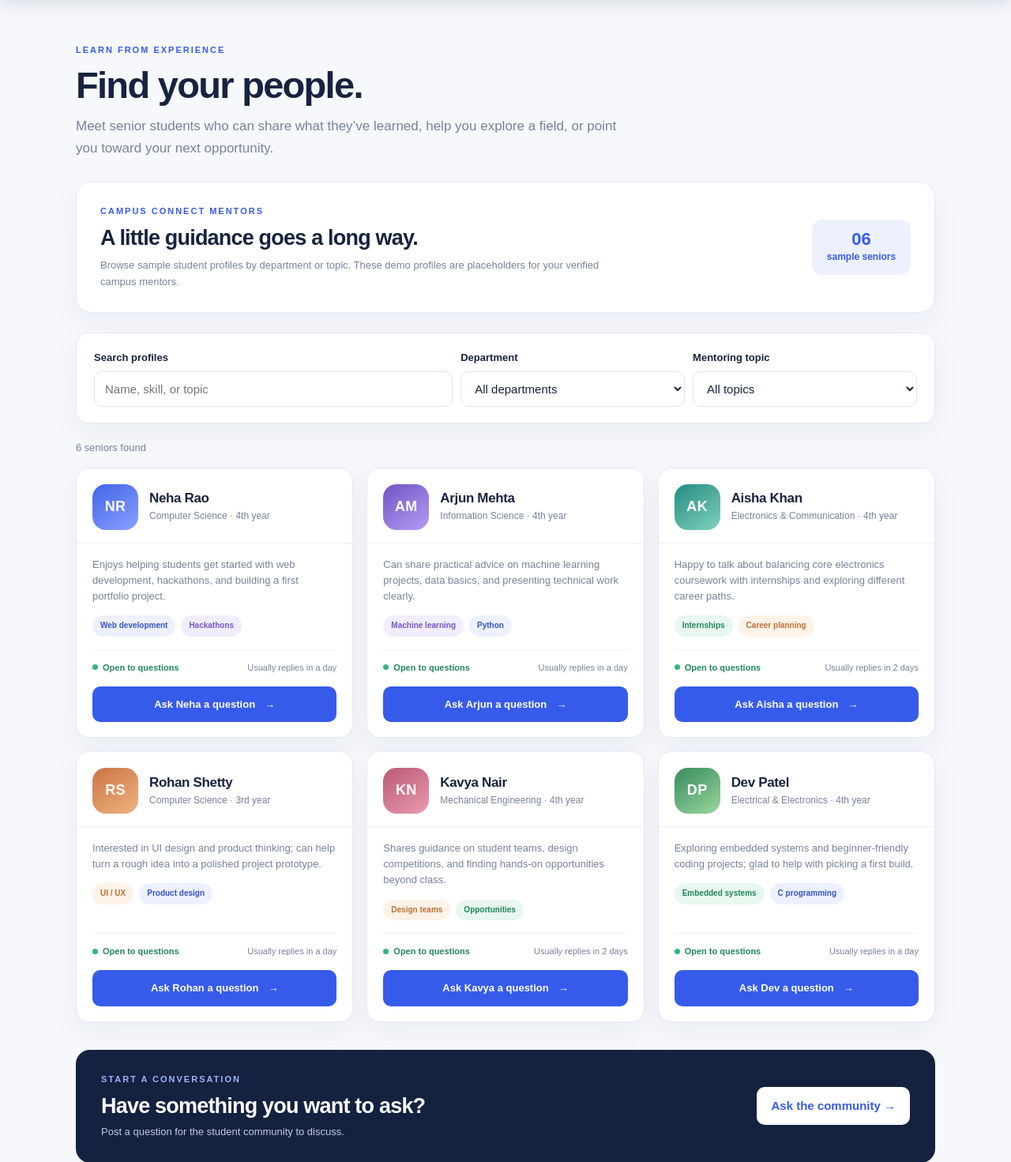
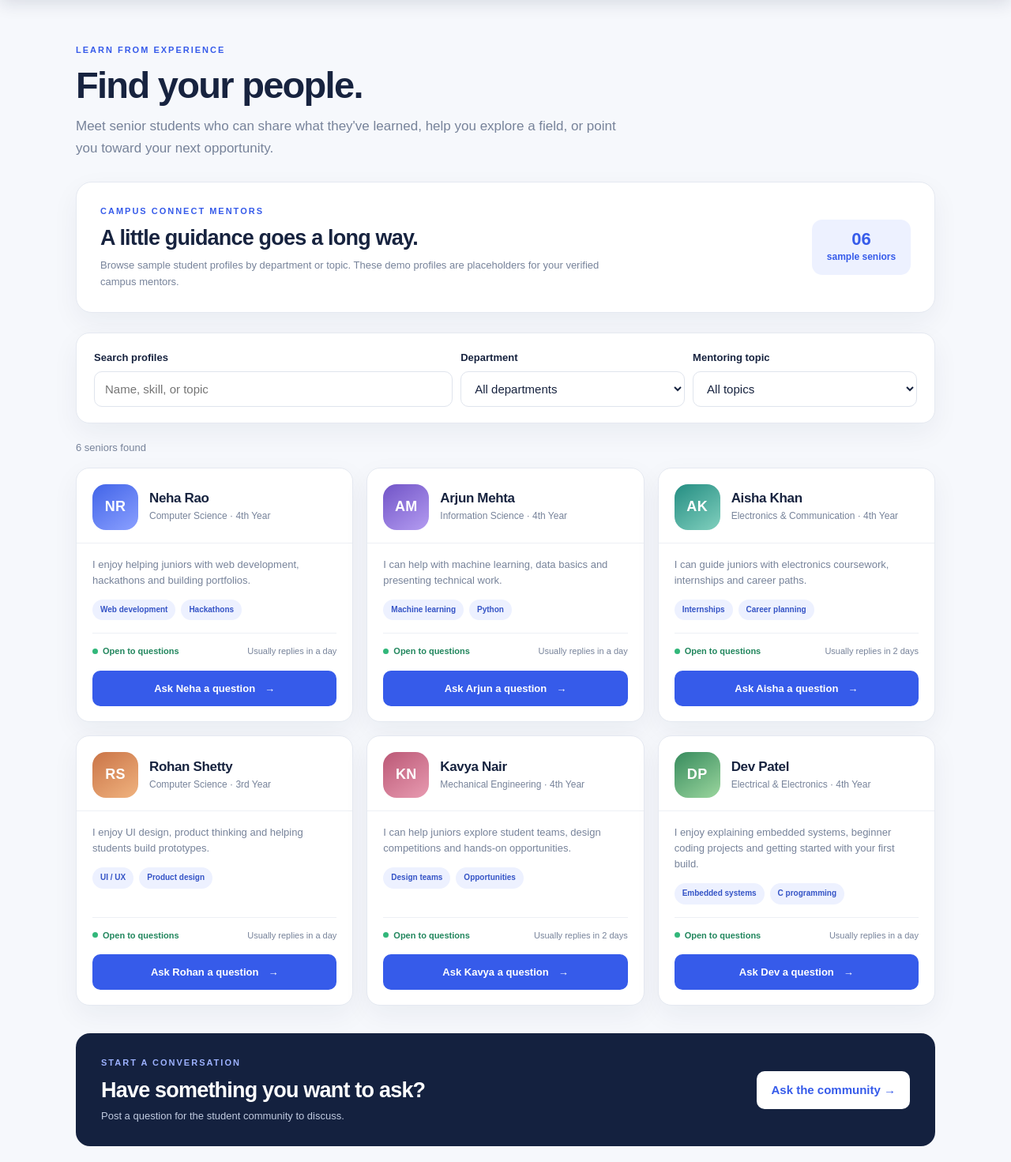
Before and after one commit to gyanadakolli17-cell/CAMPUS_CONNECT, a Flask app: page /seniors in a window 1280 px wide. Shown: the part 66-1537 px from the top of the page at 79% size. Run offline with Flask 3, Linux system fonts and the light colour scheme; data comes from the database, SQL or seed files in the repository.

Commit message:
Add logout and dynamic senior directory

```diff
--- a/app.py
+++ b/app.py
@@ -76,6 +76,24 @@ def create_tables():
             FOREIGN KEY (project_id)
                 REFERENCES Projects(project_id)
                 ON DELETE CASCADE
+        )
+    """)
+
+    # NEW TABLE: Seniors
+    conn.execute("""
+        CREATE TABLE IF NOT EXISTS Seniors (
+            senior_id INTEGER PRIMARY KEY AUTOINCREMENT,
+            full_name TEXT NOT NULL UNIQUE,
+            department TEXT NOT NULL,
+            department_name TEXT NOT NULL,
+            year TEXT NOT NULL,
+            initials TEXT NOT NULL,
+            avatar_class TEXT NOT NULL,
+            bio TEXT NOT NULL,
+            topic TEXT NOT NULL,
+            tags TEXT NOT NULL,
+            availability TEXT NOT NULL,
+            response_time TEXT NOT NULL
         )
     """)
     conn.commit()
@@ -160,10 +178,75 @@ def insert_sample_projects():
     conn.commit()
     conn.close()
 
+def insert_sample_seniors():
+    conn = get_db_connection()
+
+    seniors = [
+        (
+            "Neha Rao", "cse", "Computer Science", "4th Year",
+            "NR", "avatar-blue",
+            "I enjoy helping juniors with web development, hackathons and building portfolios.",
+            "software", "Web development,Hackathons",
+            "Open to questions", "Usually replies in a day"
+        ),
+        (
+            "Arjun Mehta", "ise", "Information Science", "4th Year",
+            "AM", "avatar-purple",
+            "I can help with machine learning, data basics and presenting technical work.",
+            "data", "Machine learning,Python",
+            "Open to questions", "Usually replies in a day"
+        ),
+        (
+            "Aisha Khan", "ece", "Electronics & Communication", "4th Year",
+            "AK", "avatar-teal",
+            "I can guide juniors with electronics coursework, internships and career paths.",
+            "career", "Internships,Career planning",
+            "Open to questions", "Usually replies in 2 days"
+        ),
+        (
+            "Rohan Shetty", "cse", "Computer Science", "3rd Year",
+            "RS", "avatar-orange",
+            "I enjoy UI design, product thinking and helping students build prototypes.",
+            "design", "UI / UX,Product design",
+            "Open to questions", "Usually replies in a day"
+        ),
+        (
+            "Kavya Nair", "me", "Mechanical Engineering", "4th Year",
+            "KN", "avatar-rose",
+            "I can help juniors explore student teams, design competitions and hands-on opportunities.",
+            "career", "Design teams,Opportunities",
+            "Open to questions", "Usually replies in 2 days"
+        ),
+        (
+            "Dev Patel", "eee", "Electrical & Electronics", "4th Year",
+            "DP", "avatar-green",
+            "I enjoy explaining embedded systems, beginner coding projects and getting started with your first build.",
+            "software", "Embedded systems,C programming",
+            "Open to questions", "Usually replies in a day"
+        )
+    ]
+
+    for senior in seniors:
+        conn.execute(
+            """INSERT OR IGNORE INTO Seniors
+            (full_name, department, department_name, year,
+             initials, avatar_class, bio, topic, tags,
+             availability, response_time)
+            VALUES (?, ?, ?, ?, ?, ?, ?, ?, ?, ?, ?)""",
+            senior
+        )
+
+    conn.commit()
+    conn.close()
 
 @app.route("/")
 def home():
     return render_template("index.html")
+
+@app.route("/logout")
+def logout():
+    session.clear()
+    return redirect(url_for("home"))
 
 @app.route("/information")
 def information():
@@ -238,7 +321,15 @@ def project_interest():
 
 @app.route("/seniors")
 def seniors():
-    return render_template("seniors.html")
+    conn = get_db_connection()
+
+    seniors = conn.execute(
+        "SELECT * FROM Seniors ORDER BY senior_id"
+    ).fetchall()
+
+    conn.close()
+
+    return render_template("seniors.html", seniors=seniors)
 
 @app.route("/login", methods=["GET", "POST"])
 def login():
@@ -439,6 +530,7 @@ def submit_answer(question_id):
 
 create_tables()
 insert_sample_projects()
+insert_sample_seniors()
 
 if __name__ == "__main__":
     app.run(debug=True)
--- a/templates/seniors.html
+++ b/templates/seniors.html
@@ -28,7 +28,7 @@
     <section class="page-heading">
       <p class="eyebrow">LEARN FROM EXPERIENCE</p>
       <h1>Find your people.</h1>
-      <p class="page-subtitle">Meet senior students who can share what they’ve learned, help you explore a field, or point you toward your next opportunity.</p>
+      <p class="page-subtitle">Meet senior students who can share what they've learned, help you explore a field, or point you toward your next opportunity.</p>
     </section>
 
     <section class="directory-intro" aria-label="About the senior directory">
@@ -37,7 +37,10 @@
         <h2>A little guidance goes a long way.</h2>
         <p>Browse sample student profiles by department or topic. These demo profiles are placeholders for your verified campus mentors.</p>
       </div>
-      <div class="directory-count"><strong>06</strong>sample seniors</div>
+      <div class="directory-count">
+        <strong>{{ "%02d"|format(seniors|length) }}</strong>
+        sample seniors
+      </div>
     </section>
 
     <section class="filter-panel senior-filters" aria-label="Filter senior profiles">
@@ -68,89 +71,56 @@
       </label>
     </section>
 
-    <p class="senior-results" id="seniorResultCount" aria-live="polite">6 seniors found</p>
+    <p class="senior-results" id="seniorResultCount" aria-live="polite">
+      {{ seniors|length }} seniors found
+    </p>
 
-    <section class="senior-grid" aria-label="Senior student profiles">
-      <article class="senior-card" data-department="cse" data-topic="software">
-        <div class="senior-card-top">
-          <div class="senior-avatar avatar-blue" aria-hidden="true">NR</div>
-          <div class="senior-name"><h3>Neha Rao</h3><p>Computer Science · 4th year</p></div>
-        </div>
-        <div class="senior-card-body">
-          <p>Enjoys helping students get started with web development, hackathons, and building a first portfolio project.</p>
-          <div class="senior-tags"><span class="pill pill-blue">Web development</span><span class="pill pill-purple">Hackathons</span></div>
-          <div class="senior-details"><span class="senior-availability">Open to questions</span><span>Usually replies in a day</span></div>
-          <a class="button button-primary senior-action" href="{{ url_for('ask_seniors') }}">Ask Neha a question <span>→</span></a>
-        </div>
-      </article>
+<section class="senior-grid" aria-label="Senior student profiles">
 
-      <article class="senior-card" data-department="ise" data-topic="data">
-        <div class="senior-card-top">
-          <div class="senior-avatar avatar-purple" aria-hidden="true">AM</div>
-          <div class="senior-name"><h3>Arjun Mehta</h3><p>Information Science · 4th year</p></div>
-        </div>
-        <div class="senior-card-body">
-          <p>Can share practical advice on machine learning projects, data basics, and presenting technical work clearly.</p>
-          <div class="senior-tags"><span class="pill pill-purple">Machine learning</span><span class="pill pill-blue">Python</span></div>
-          <div class="senior-details"><span class="senior-availability">Open to questions</span><span>Usually replies in a day</span></div>
-          <a class="button button-primary senior-action" href="{{ url_for('ask_seniors') }}">Ask Arjun a question <span>→</span></a>
-        </div>
-      </article>
+  {% for senior in seniors %}
+  <article class="senior-card"
+           data-department="{{ senior.department }}"
+           data-topic="{{ senior.topic }}">
 
-      <article class="senior-card" data-department="ece" data-topic="career">
-        <div class="senior-card-top">
-          <div class="senior-avatar avatar-teal" aria-hidden="true">AK</div>
-          <div class="senior-name"><h3>Aisha Khan</h3><p>Electronics &amp; Communication · 4th year</p></div>
-        </div>
-        <div class="senior-card-body">
-          <p>Happy to talk about balancing core electronics coursework with internships and exploring different career paths.</p>
-          <div class="senior-tags"><span class="pill pill-green">Internships</span><span class="pill pill-orange">Career planning</span></div>
-          <div class="senior-details"><span class="senior-availability">Open to questions</span><span>Usually replies in 2 days</span></div>
-          <a class="button button-primary senior-action" href="{{ url_for('ask_seniors') }}">Ask Aisha a question <span>→</span></a>
-        </div>
-      </article>
+    <div class="senior-card-top">
+      <div class="senior-avatar {{ senior.avatar_class }}" aria-hidden="true">
+        {{ senior.initials }}
+      </div>
 
-      <article class="senior-card" data-department="cse" data-topic="design">
-        <div class="senior-card-top">
-          <div class="senior-avatar avatar-orange" aria-hidden="true">RS</div>
-          <div class="senior-name"><h3>Rohan Shetty</h3><p>Computer Science · 3rd year</p></div>
-        </div>
-        <div class="senior-card-body">
-          <p>Interested in UI design and product thinking; can help turn a rough idea into a polished project prototype.</p>
-          <div class="senior-tags"><span class="pill pill-orange">UI / UX</span><span class="pill pill-blue">Product design</span></div>
-          <div class="senior-details"><span class="senior-availability">Open to questions</span><span>Usually replies in a day</span></div>
-          <a class="button button-primary senior-action" href="{{ url_for('ask_seniors') }}">Ask Rohan a question <span>→</span></a>
-        </div>
-      </article>
+      <div class="senior-name">
+        <h3>{{ senior.full_name }}</h3>
+        <p>{{ senior.department_name }} · {{ senior.year }}</p>
+      </div>
+    </div>
 
-      <article class="senior-card" data-department="me" data-topic="career">
-        <div class="senior-card-top">
-          <div class="senior-avatar avatar-rose" aria-hidden="true">KN</div>
-          <div class="senior-name"><h3>Kavya Nair</h3><p>Mechanical Engineering · 4th year</p></div>
-        </div>
-        <div class="senior-card-body">
-          <p>Shares guidance on student teams, design competitions, and finding hands-on opportunities beyond class.</p>
-          <div class="senior-tags"><span class="pill pill-orange">Design teams</span><span class="pill pill-green">Opportunities</span></div>
-          <div class="senior-details"><span class="senior-availability">Open to questions</span><span>Usually replies in 2 days</span></div>
-          <a class="button button-primary senior-action" href="{{ url_for('ask_seniors') }}">Ask Kavya a question <span>→</span></a>
-        </div>
-      </article>
+    <div class="senior-card-body">
+      <p>{{ senior.bio }}</p>
 
-      <article class="senior-card" data-department="eee" data-topic="software">
-        <div class="senior-card-top">
-          <div class="senior-avatar avatar-green" aria-hidden="true">DP</div>
-          <div class="senior-name"><h3>Dev Patel</h3><p>Electrical &amp; Electronics · 4th year</p></div>
-        </div>
-        <div class="senior-card-body">
-          <p>Exploring embedded systems and beginner-friendly coding projects; glad to help with picking a first build.</p>
-          <div class="senior-tags"><span class="pill pill-green">Embedded systems</span><span class="pill pill-blue">C programming</span></div>
-          <div class="senior-details"><span class="senior-availability">Open to questions</span><span>Usually replies in a day</span></div>
-          <a class="button button-primary senior-action" href="{{ url_for('ask_seniors') }}">Ask Dev a question <span>→</span></a>
-        </div>
-      </article>
+      <div class="senior-tags">
+        {% for tag in senior.tags.split(',') %}
+          <span class="pill pill-blue">{{ tag.strip() }}</span>
+        {% endfor %}
+      </div>
 
-      <p class="empty-state hidden" id="emptySeniors">No profiles match those filters. Try a different search or department.</p>
-    </section>
+      <div class="senior-details">
+        <span class="senior-availability">{{ senior.availability }}</span>
+        <span>{{ senior.response_time }}</span>
+      </div>
+
+      <a class="button button-primary senior-action"
+         href="{{ url_for('ask_seniors') }}">
+        Ask {{ senior.full_name.split()[0] }} a question <span>→</span>
+      </a>
+    </div>
+
+  </article>
+  {% endfor %}
+
+  <p class="empty-state hidden" id="emptySeniors">
+    No profiles match those filters. Try a different search or department.
+  </p>
+
+</section>
 
     <section class="bottom-cta directory-cta">
       <div>
```
Also changed, not shown: templates/index.html (+9 -0 lines).
